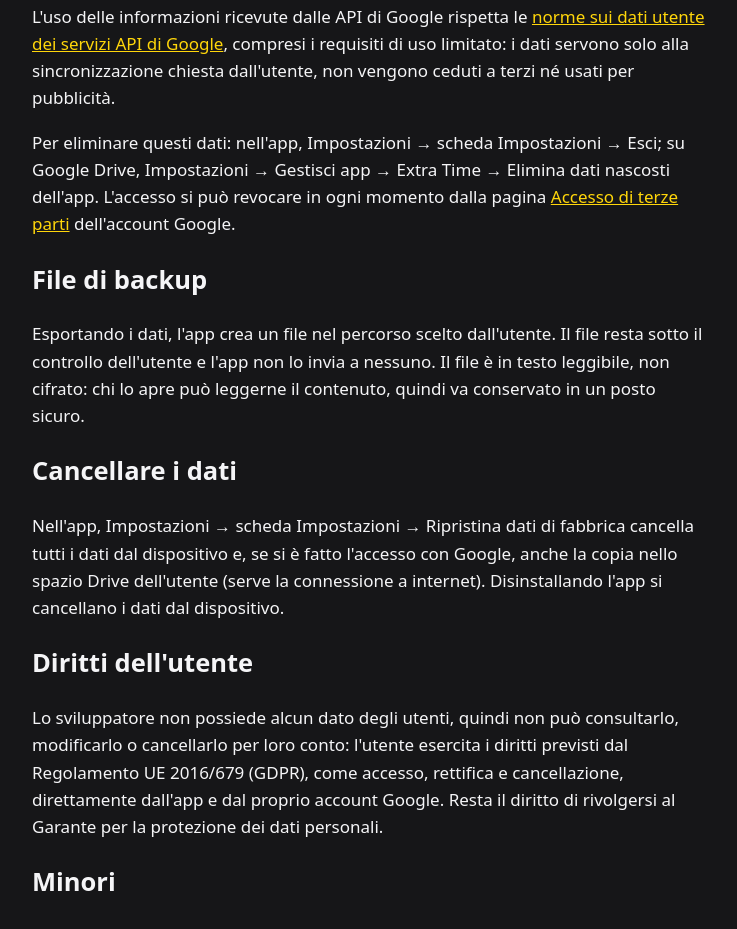
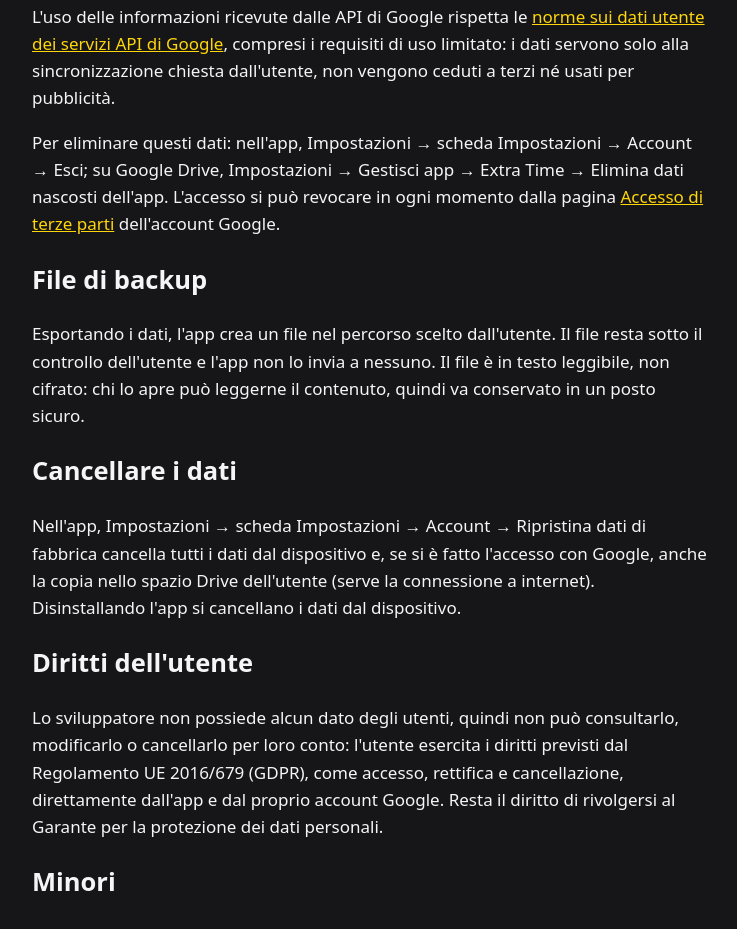
Before and after one commit to antonio1997mellace/extra-time, a plain HTML site: page privacy.html in a window 1280 px wide. Shown: the part 1053-1982 px from the top of the page, without its empty margins (268-1005 px from the left). Drawn offline with Linux system fonts and the light colour scheme.

Commit message:
Privacy: percorso aggiornato per Esci e Ripristina
Nell'app "Esci" e "Ripristina dati di fabbrica" ora si trovano in Impostazioni → scheda Impostazioni → Account.

Co-Authored-By: Claude Opus 5.5 <noreply@anthropic.com>

```diff
--- a/privacy.html
+++ b/privacy.html
@@ -22,13 +22,13 @@
 <h2>Accesso con Google (facoltativo)</h2>
 <p>Se l'utente sceglie di accedere con Google, l'app chiede il solo permesso di usare la propria cartella riservata su Google Drive (<code>drive.appdata</code>). In quella cartella, nello spazio Drive dell'utente, salva una copia dei dati dell'app per sincronizzarli tra i suoi dispositivi. L'app non può leggere gli altri file di Drive. L'indirizzo email dell'account viene letto solo per mostrarlo nelle impostazioni e resta sul dispositivo.</p>
 <p>L'uso delle informazioni ricevute dalle API di Google rispetta le <a href="https://developers.google.com/terms/api-services-user-data-policy">norme sui dati utente dei servizi API di Google</a>, compresi i requisiti di uso limitato: i dati servono solo alla sincronizzazione chiesta dall'utente, non vengono ceduti a terzi né usati per pubblicità.</p>
-<p>Per eliminare questi dati: nell'app, Impostazioni → scheda Impostazioni → Esci; su Google Drive, Impostazioni → Gestisci app → Extra Time → Elimina dati nascosti dell'app. L'accesso si può revocare in ogni momento dalla pagina <a href="https://myaccount.google.com/permissions">Accesso di terze parti</a> dell'account Google.</p>
+<p>Per eliminare questi dati: nell'app, Impostazioni → scheda Impostazioni → Account → Esci; su Google Drive, Impostazioni → Gestisci app → Extra Time → Elimina dati nascosti dell'app. L'accesso si può revocare in ogni momento dalla pagina <a href="https://myaccount.google.com/permissions">Accesso di terze parti</a> dell'account Google.</p>
 
 <h2>File di backup</h2>
 <p>Esportando i dati, l'app crea un file nel percorso scelto dall'utente. Il file resta sotto il controllo dell'utente e l'app non lo invia a nessuno. Il file è in testo leggibile, non cifrato: chi lo apre può leggerne il contenuto, quindi va conservato in un posto sicuro.</p>
 
 <h2>Cancellare i dati</h2>
-<p>Nell'app, Impostazioni → scheda Impostazioni → Ripristina dati di fabbrica cancella tutti i dati dal dispositivo e, se si è fatto l'accesso con Google, anche la copia nello spazio Drive dell'utente (serve la connessione a internet). Disinstallando l'app si cancellano i dati dal dispositivo.</p>
+<p>Nell'app, Impostazioni → scheda Impostazioni → Account → Ripristina dati di fabbrica cancella tutti i dati dal dispositivo e, se si è fatto l'accesso con Google, anche la copia nello spazio Drive dell'utente (serve la connessione a internet). Disinstallando l'app si cancellano i dati dal dispositivo.</p>
 
 <h2>Diritti dell'utente</h2>
 <p>Lo sviluppatore non possiede alcun dato degli utenti, quindi non può consultarlo, modificarlo o cancellarlo per loro conto: l'utente esercita i diritti previsti dal Regolamento UE 2016/679 (GDPR), come accesso, rettifica e cancellazione, direttamente dall'app e dal proprio account Google. Resta il diritto di rivolgersi al Garante per la protezione dei dati personali.</p>
```
